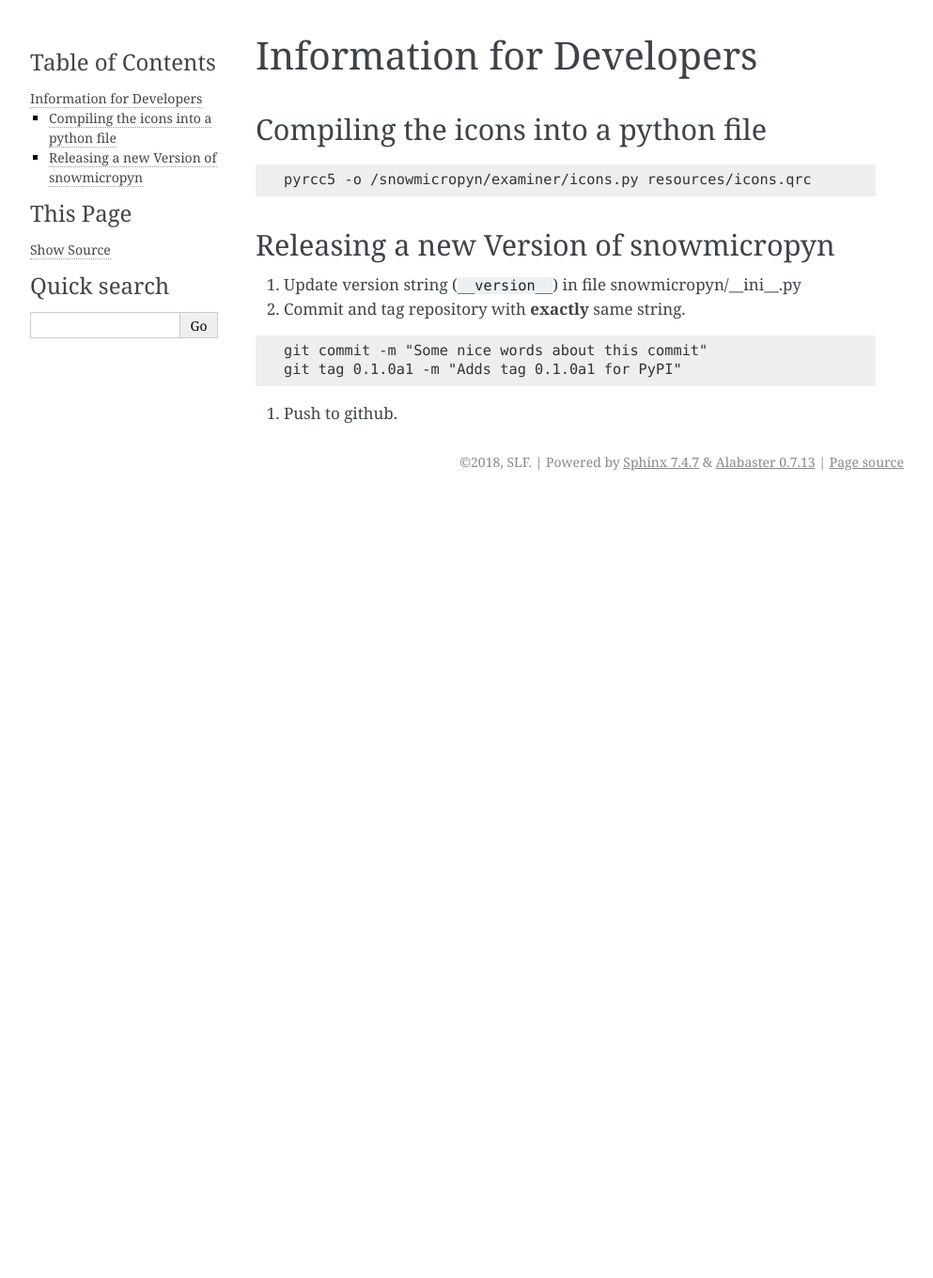
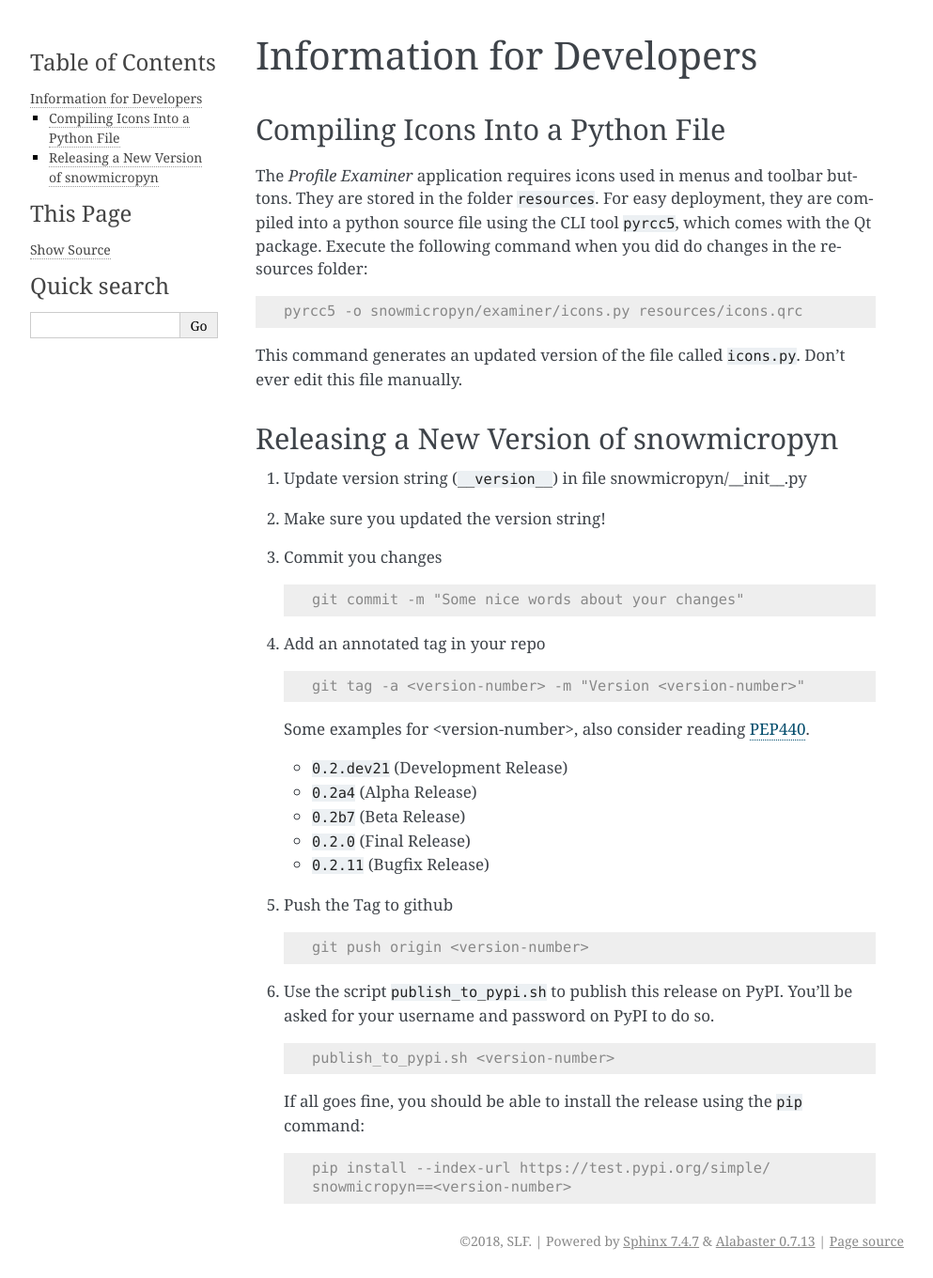
Before and after one commit to slf-dot-ch/snowmicropyn, a Sphinx documentation site: the page built from docs/devs.rst, in a window 1280 px wide. Shown: the whole page at 94% size, without its empty margins (148-1141 px from the left). Built offline with Sphinx 7.4.7, drawn with Linux system fonts in a browser that asks for light colours; before the commit the page ends 900 px from its top, so only the background shows below that.

Commit message:
Add documentation for developers. Cleanup conf.py.

```diff
--- a/docs/conf.py
+++ b/docs/conf.py
@@ -1,155 +1,40 @@
 # -*- coding: utf-8 -*-
-#
-# Configuration file for the Sphinx documentation builder.
-#
-# This file does only contain a selection of the most common options. For a
-# full list see the documentation:
-# http://www.sphinx-doc.org/en/stable/config
 
-# -- Path setup --------------------------------------------------------------
+import os
+import re
+import sys
+from os.path import join
 
 # If extensions (or modules to document with autodoc) are in another directory,
 # add these directories to sys.path here. If the directory is relative to the
 # documentation root, use os.path.abspath to make it absolute, like shown here.
-#
-# import os
-# import sys
-# sys.path.insert(0, os.path.abspath('.'))
-
-
-# -- Project information -----------------------------------------------------
+sys.path.append(os.path.dirname(__file__))
 
 project = 'snowmicropyn'
 copyright = '2018, SLF'
-author = 'SLF'
 
-# The short X.Y version
-version = ''
-# The full version, including alpha/beta/rc tags
-release = ''
+# Load the package's __version__.py to get version string
+here = os.path.abspath(os.path.dirname(__file__))
+with open(os.path.join(here, '..', 'snowmicropyn', '__init__.py')) as f:
+    VERSION = re.search(r'__version__ = \'(.*?)\'', f.read()).group(1)
 
+if 'dev' in VERSION:
+    release = ''.join(VERSION.partition('dev')[:2])
 
-# -- General configuration ---------------------------------------------------
+version = '.'.join(release.split('.')[:2])
 
-# If your documentation needs a minimal Sphinx version, state it here.
-#
-# needs_sphinx = '1.0'
-
-# Add any Sphinx extension module names here, as strings. They can be
-# extensions coming with Sphinx (named 'sphinx.ext.*') or your custom
-# ones.
-extensions = [
-]
-
-# Add any paths that contain templates here, relative to this directory.
-templates_path = ['_templates']
-
-# The suffix(es) of source filenames.
-# You can specify multiple suffix as a list of string:
-#
-# source_suffix = ['.rst', '.md']
 source_suffix = '.rst'
 
-# The master toctree document.
 master_doc = 'index'
-
-# The language for content autogenerated by Sphinx. Refer to documentation
-# for a list of supported languages.
-#
-# This is also used if you do content translation via gettext catalogs.
-# Usually you set "language" from the command line for these cases.
-language = None
 
 # List of patterns, relative to source directory, that match files and
 # directories to ignore when looking for source files.
 # This pattern also affects html_static_path and html_extra_path .
 exclude_patterns = ['_build', 'Thumbs.db', '.DS_Store']
 
-# The name of the Pygments (syntax highlighting) style to use.
-pygments_style = 'sphinx'
-
-
 # -- Options for HTML output -------------------------------------------------
-
-# The theme to use for HTML and HTML Help pages.  See the documentation for
-# a list of builtin themes.
-#
-html_theme = 'alabaster'
-
-# Theme options are theme-specific and customize the look and feel of a theme
-# further.  For a list of options available for each theme, see the
-# documentation.
-#
-# html_theme_options = {}
 
 # Add any paths that contain custom static files (such as style sheets) here,
 # relative to this directory. They are copied after the builtin static files,
 # so a file named "default.css" will overwrite the builtin "default.css".
 html_static_path = ['_static']
-
-# Custom sidebar templates, must be a dictionary that maps document names
-# to template names.
-#
-# The default sidebars (for documents that don't match any pattern) are
-# defined by theme itself.  Builtin themes are using these templates by
-# default: ``['localtoc.html', 'relations.html', 'sourcelink.html',
-# 'searchbox.html']``.
-#
-# html_sidebars = {}
-
-
-# -- Options for HTMLHelp output ---------------------------------------------
-
-# Output file base name for HTML help builder.
-htmlhelp_basename = 'snowmicropyndoc'
-
-
-# -- Options for LaTeX output ------------------------------------------------
-
-latex_elements = {
-    # The paper size ('letterpaper' or 'a4paper').
-    #
-    # 'papersize': 'letterpaper',
-
-    # The font size ('10pt', '11pt' or '12pt').
-    #
-    # 'pointsize': '10pt',
-
-    # Additional stuff for the LaTeX preamble.
-    #
-    # 'preamble': '',
-
-    # Latex figure (float) alignment
-    #
-    # 'figure_align': 'htbp',
-}
-
-# Grouping the document tree into LaTeX files. List of tuples
-# (source start file, target name, title,
-#  author, documentclass [howto, manual, or own class]).
-latex_documents = [
-    (master_doc, 'snowmicropyn.tex', 'snowmicropyn Documentation',
-     'SLF', 'manual'),
-]
-
-
-# -- Options for manual page output ------------------------------------------
-
-# One entry per manual page. List of tuples
-# (source start file, name, description, authors, manual section).
-man_pages = [
-    (master_doc, 'snowmicropyn', 'snowmicropyn Documentation',
-     [author], 1)
-]
-
-
-# -- Options for Texinfo output ----------------------------------------------
-
-# Grouping the document tree into Texinfo files. List of tuples
-# (source start file, target name, title, author,
-#  dir menu entry, description, category)
-texinfo_documents = [
-    (master_doc, 'snowmicropyn', 'snowmicropyn Documentation',
-     author, 'snowmicropyn', 'One line description of project.',
-     'Miscellaneous'),
-]
--- a/docs/devs.rst
+++ b/docs/devs.rst
@@ -1,25 +1,74 @@
+.. _devs:
+
 Information for Developers
 ==========================
 
-Compiling the icons into a python file
---------------------------------------
+Compiling Icons Into a Python File
+----------------------------------
+
+The *Profile Examiner* application requires icons used in menus and
+toolbar buttons. They are stored in the folder ``resources``. For easy
+deployment, they are compiled into a python source file using the CLI
+tool ``pyrcc5``, which comes with the Qt package. Execute the following
+command when you did do changes in the resources folder:
 
 .. code-block:: console
 
-    pyrcc5 -o /snowmicropyn/examiner/icons.py resources/icons.qrc
+    pyrcc5 -o snowmicropyn/examiner/icons.py resources/icons.qrc
 
-Releasing a new Version of snowmicropyn
+This command generates an updated version of the file called
+``icons.py``. Don't ever edit this file manually.
+
+Releasing a New Version of snowmicropyn
 ---------------------------------------
 
-#. Update version string (``__version__``) in file snowmicropyn/__ini__.py
-#. Commit and tag repository with **exactly** same string.
 
-.. code-block:: console
+#.  Update version string (``__version__``) in file
+    snowmicropyn/__init__.py
 
-    git commit -m "Some nice words about this commit"
-    git tag 0.1.0a1 -m "Adds tag 0.1.0a1 for PyPI"
+#.  Make sure you updated the version string!
 
-#. Push to github.
+#.  Commit you changes
 
-.. code-block:: console
-    git push --tags
+    .. code-block:: console
+
+        git commit -m "Some nice words about your changes"
+
+#.  Add an annotated tag in your repo
+
+    .. code-block:: console
+
+        git tag -a <version-number> -m "Version <version-number>"
+
+    Some examples for <version-number>, also consider reading PEP440_.
+
+    - ``0.2.dev21`` (Development Release)
+    - ``0.2a4`` (Alpha Release)
+    - ``0.2b7`` (Beta Release)
+    - ``0.2.0`` (Final Release)
+    - ``0.2.11`` (Bugfix Release)
+
+#.  Push the Tag to github
+
+    .. code-block:: console
+
+        git push origin <version-number>
+
+#.  Use the script ``publish_to_pypi.sh`` to publish this
+    release on PyPI. You'll be asked for your username and password on
+    PyPI to do so.
+
+    .. code-block:: console
+
+        publish_to_pypi.sh <version-number>
+
+    If all goes fine, you should be able to install the release using
+    the ``pip`` command:
+
+    .. code-block:: console
+
+        pip install --index-url https://test.pypi.org/simple/
+        snowmicropyn==<version-number>
+
+
+.. _PEP440: https://www.python.org/dev/peps/pep-0440/
--- a/docs/index.rst
+++ b/docs/index.rst
@@ -30,6 +30,10 @@ want to install a certain version, specify its version number as follows
 
     pip install snowmicropyn==0.1.3
 
+Information on Developers
+-------------------------
+
+In case your hacking on snowmicropyn, read :doc:`devs`.
 
 .. _PyPI: https://pypi.org/
 .. _pip: https://pip.pypa.io/en/stable/quickstart/
```
